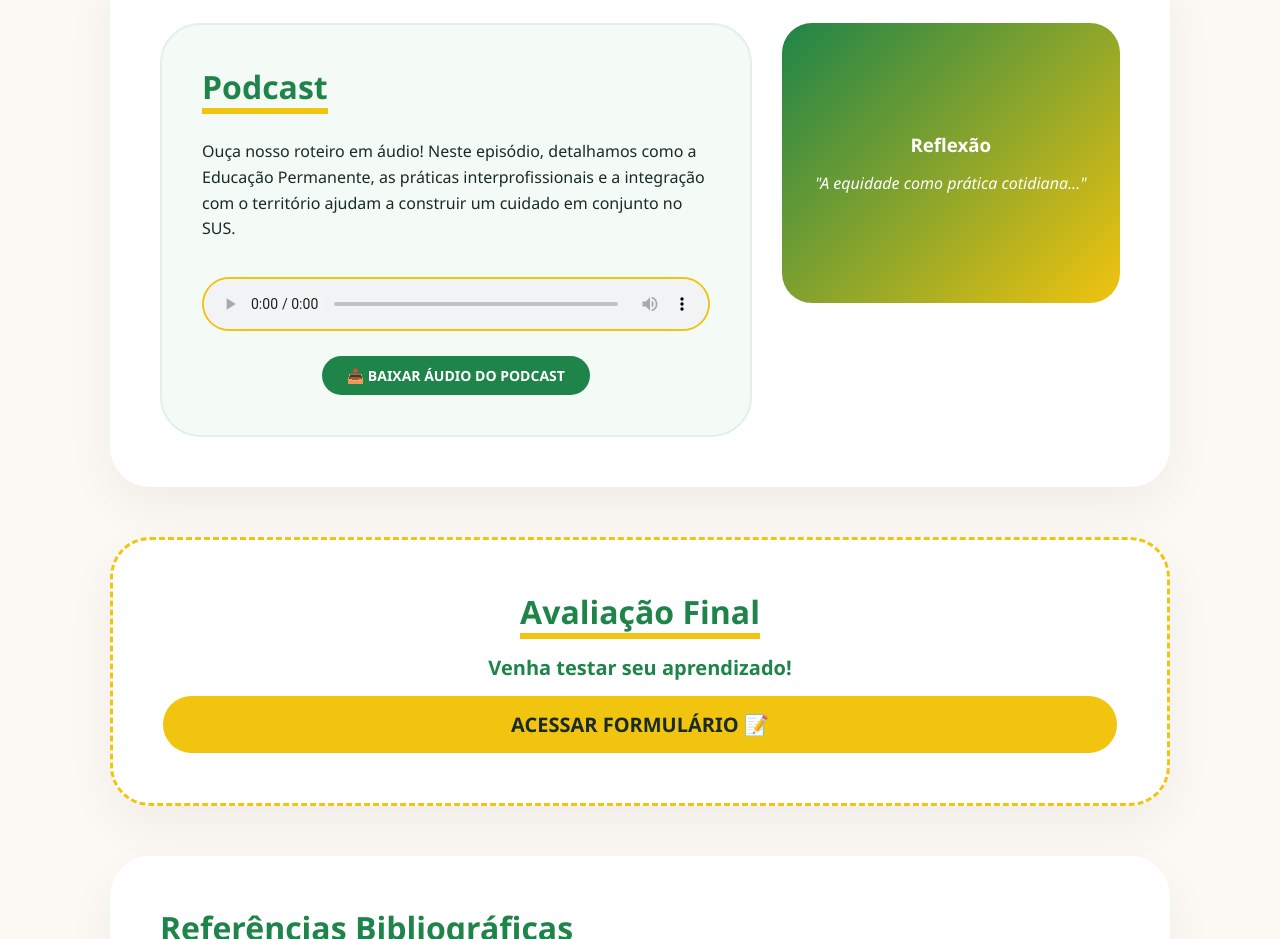
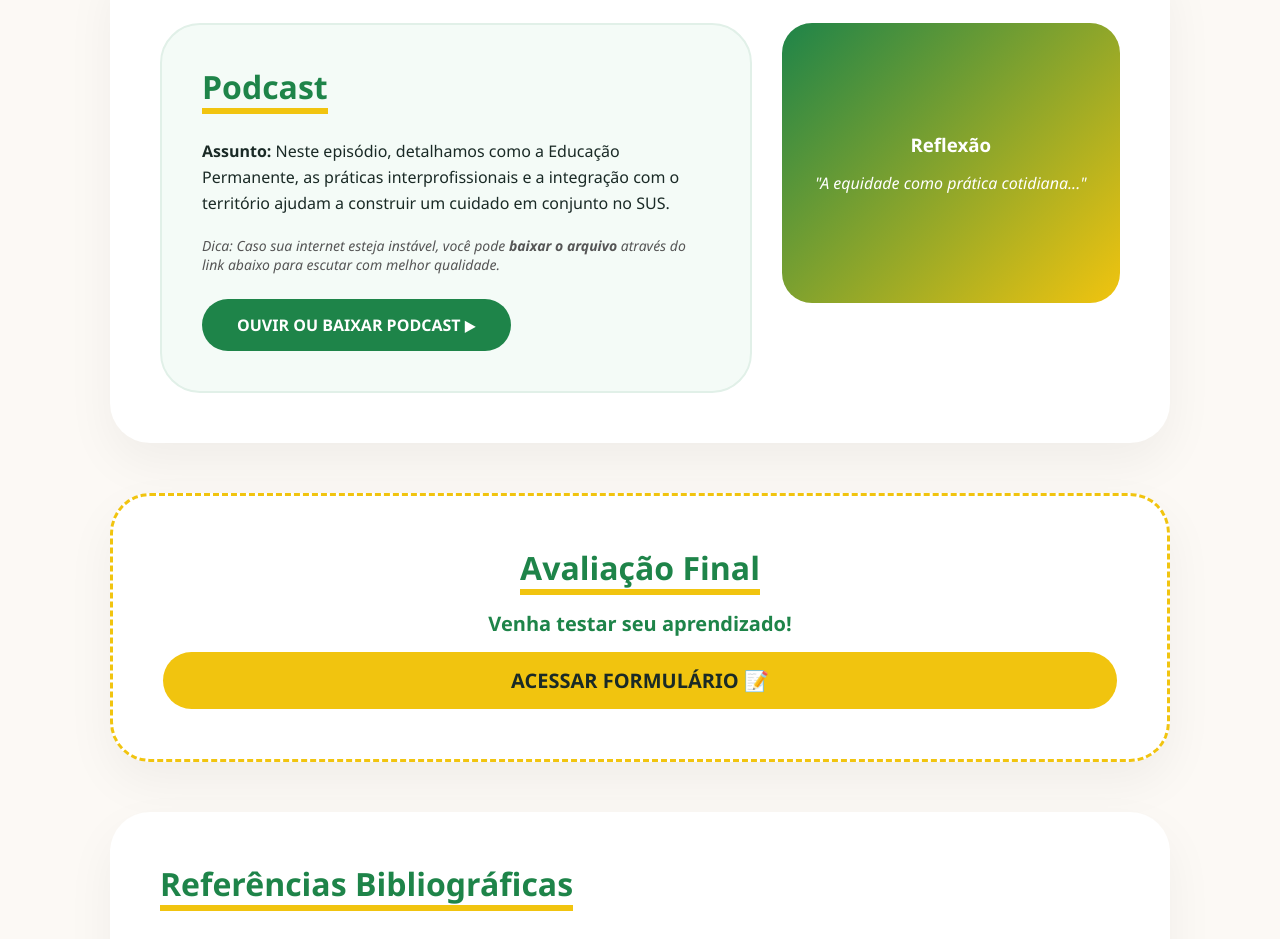
Before and after one commit to petfloripaequidade/M-DULO-4-Caminhos-poss-veis-o-que-pode-ser-transformado-, a plain HTML site: page index.html in a window 1280 px wide. Shown: the part 4740-5679 px from the top of the page. Drawn offline with Linux system fonts and the light colour scheme.

Commit message:
Update index.html

```diff
--- a/index.html
+++ b/index.html
@@ -157,21 +157,19 @@
       <section id="podcast" class="card">
         <div class="podcast-row">
           <div class="audio-card">
-            <h2 class="section-title">Podcast</h2>
+            <h2 class="section-title">
+              Podcast
+            </h2>
             <p style="margin: 20px 0; font-size: 16px; line-height: 1.6;">
-              Ouça nosso roteiro em áudio! Neste episódio, detalhamos como a Educação Permanente, as práticas interprofissionais e a integração com o território ajudam a construir um cuidado em conjunto no SUS.
+              <strong>Assunto:</strong> Neste episódio, detalhamos como a Educação Permanente, as práticas interprofissionais e a integração com o território ajudam a construir um cuidado em conjunto no SUS.
+            </p>
+            <p style="font-size: 14px; color: #555; margin-bottom: 25px; font-style: italic;">
+              Dica: Caso sua internet esteja instável, você pode <strong>baixar o arquivo</strong> através do link abaixo para escutar com melhor qualidade.
             </p>
 
-            <audio controls style="width: 100%; margin-top: 15px; outline: none; border: 2px solid #F1C40F; border-radius: 30px; background-color: #f4fbf7;">
-                <source src="https://docs.google.com/uc?export=open&id=1PPIfdoMXNiT-ctrVF6RR29ISudLptxgw" type="audio/mpeg">
-                Seu navegador não suporta o elemento de áudio.
-            </audio>
-
-            <p style="font-size: 14px; text-align: center; margin-top: 20px;">
-                <a href="https://drive.google.com/file/d/1PPIfdoMXNiT-ctrVF6RR29ISudLptxgw/view?usp=drivesdk" target="_blank" class="btn-action" style="font-size: 14px; padding: 10px 25px;">
-                    📥 BAIXAR ÁUDIO DO PODCAST
-                </a>
-            </p>
+            <a href="https://drive.google.com/file/d/1PPIfdoMXNiT-ctrVF6RR29ISudLptxgw/view?usp=sharing" target="_blank" class="btn-action" style="background-color: #1E8449; display: inline-block;">
+                OUVIR OU BAIXAR PODCAST ▶
+            </a>
           </div>
 
           <div class="flip-card" tabindex="0">
@@ -192,7 +190,6 @@
           </div>
         </div>
       </section>
-
       <!-- AVALIAÇÃO FINAL -->
       <section id="avaliacao" class="card" style="text-align: center; border: 3px dashed #F1C40F;">
         <h2 class="section-title">
```
